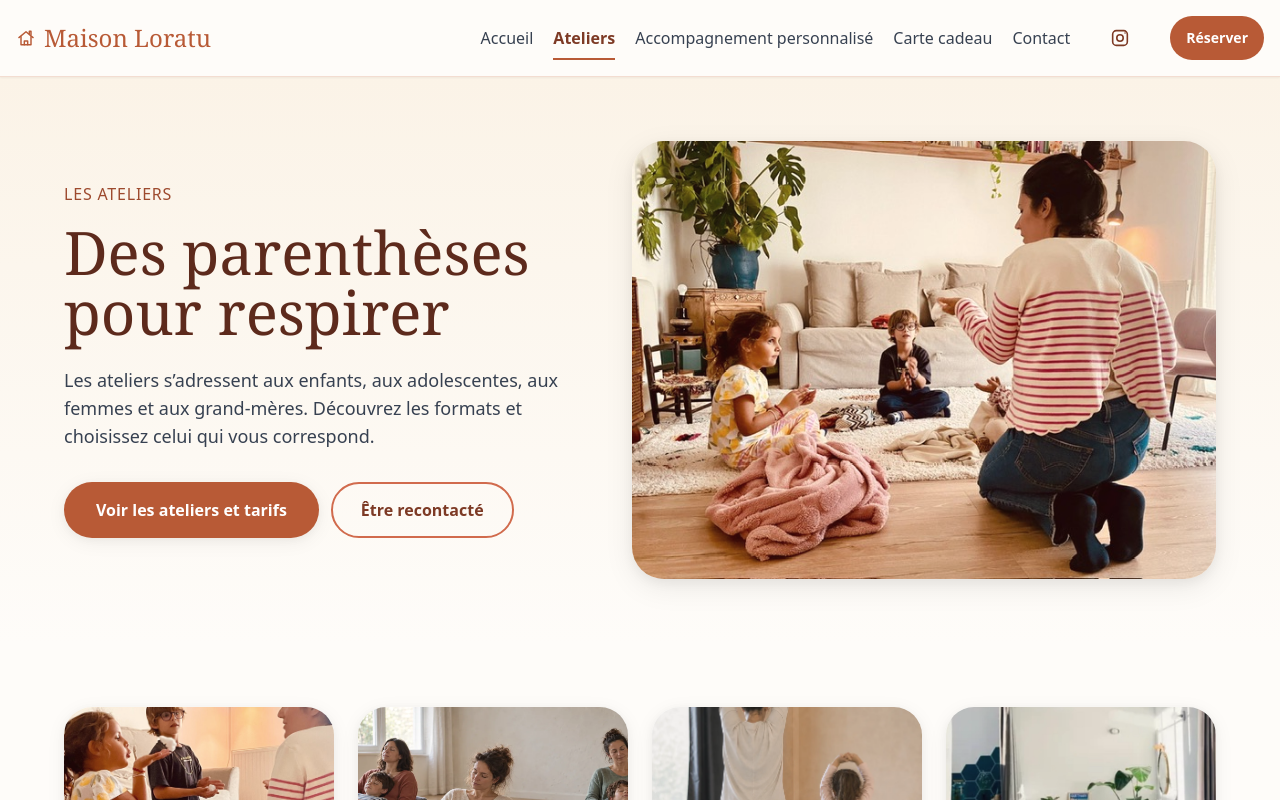
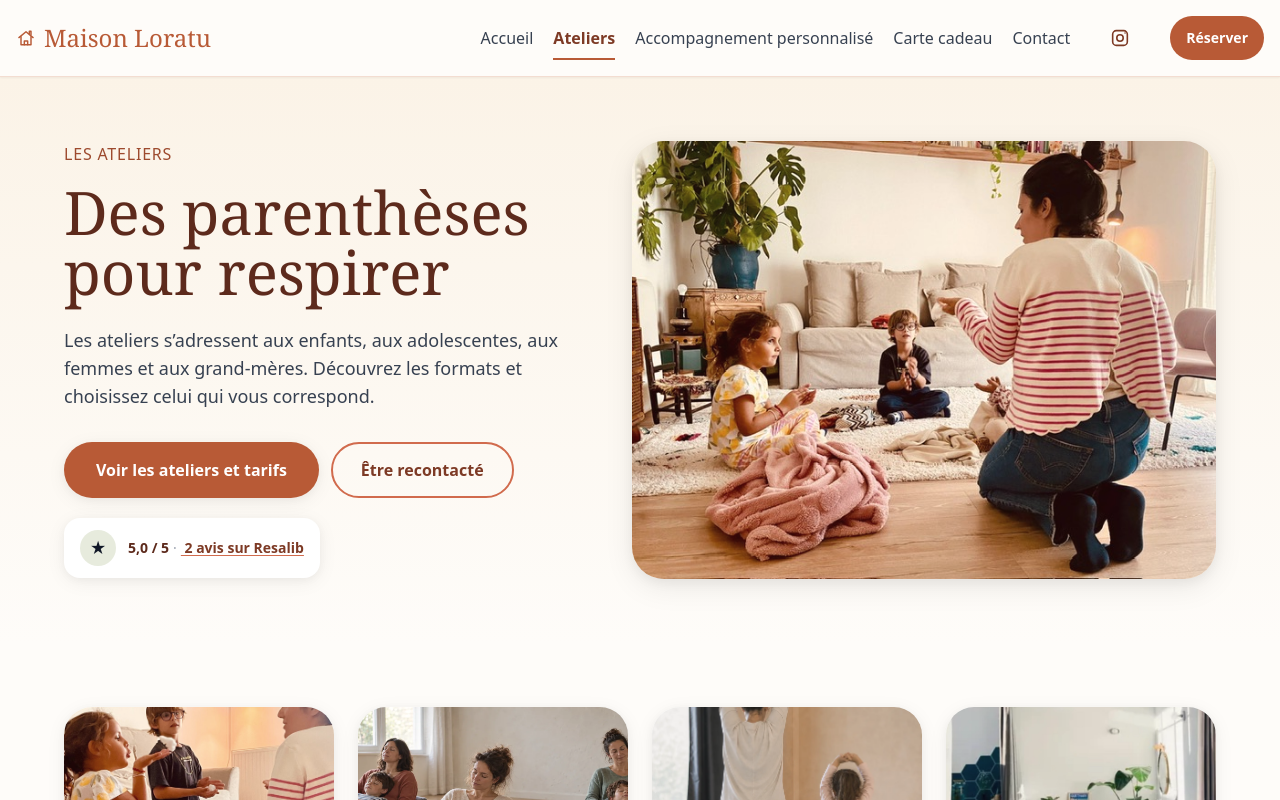
Before and after one commit to nicoriera/maison-loratu, a Vue app: page /ateliers in a window 1280 px wide. Shown: the top 800 px of the page. Built offline with nearby package versions, Linux system fonts and the light colour scheme; no server answers.

Commit message:
feat: show Resalib reviews on workshops page

```diff
--- a/src/views/Ateliers.vue
+++ b/src/views/Ateliers.vue
@@ -2,6 +2,7 @@
 import CTAButton from "../components/CTAButton.vue";
 import { siteConfig } from "../config/site.js";
 import OfferingCard from "../components/OfferingCard.vue";
+import ResalibBadge from "../components/ResalibBadge.vue";
 import { computed, onMounted, ref } from "vue";
 
 const publicOffers = ref([]);
@@ -119,6 +120,9 @@ onMounted(async () => {
               Être recontacté
             </router-link>
           </div>
+          <div class="mt-5 flex justify-center md:justify-start">
+            <ResalibBadge />
+          </div>
         </div>
         <div class="hidden overflow-hidden rounded-[2rem] shadow-soft-lg md:block">
           <img
```
